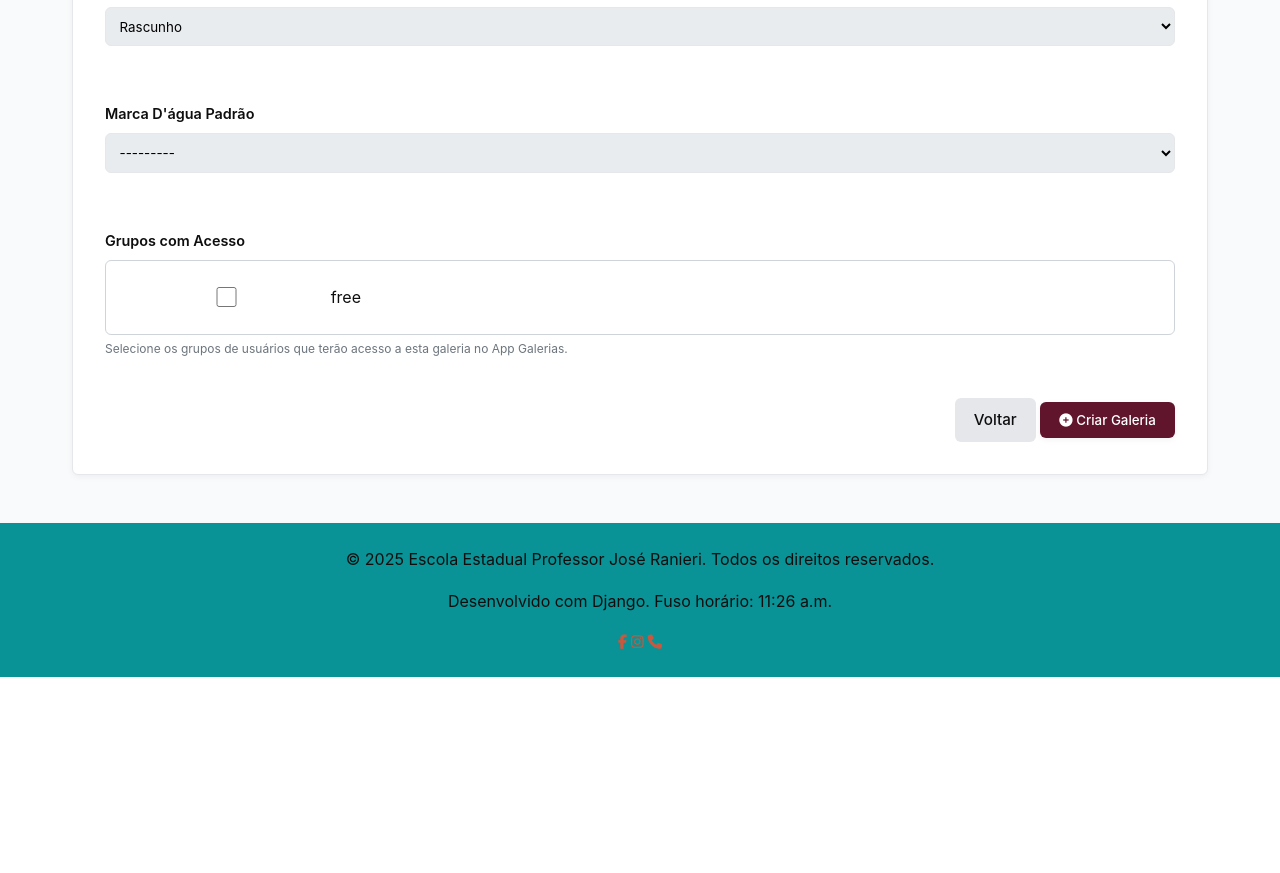
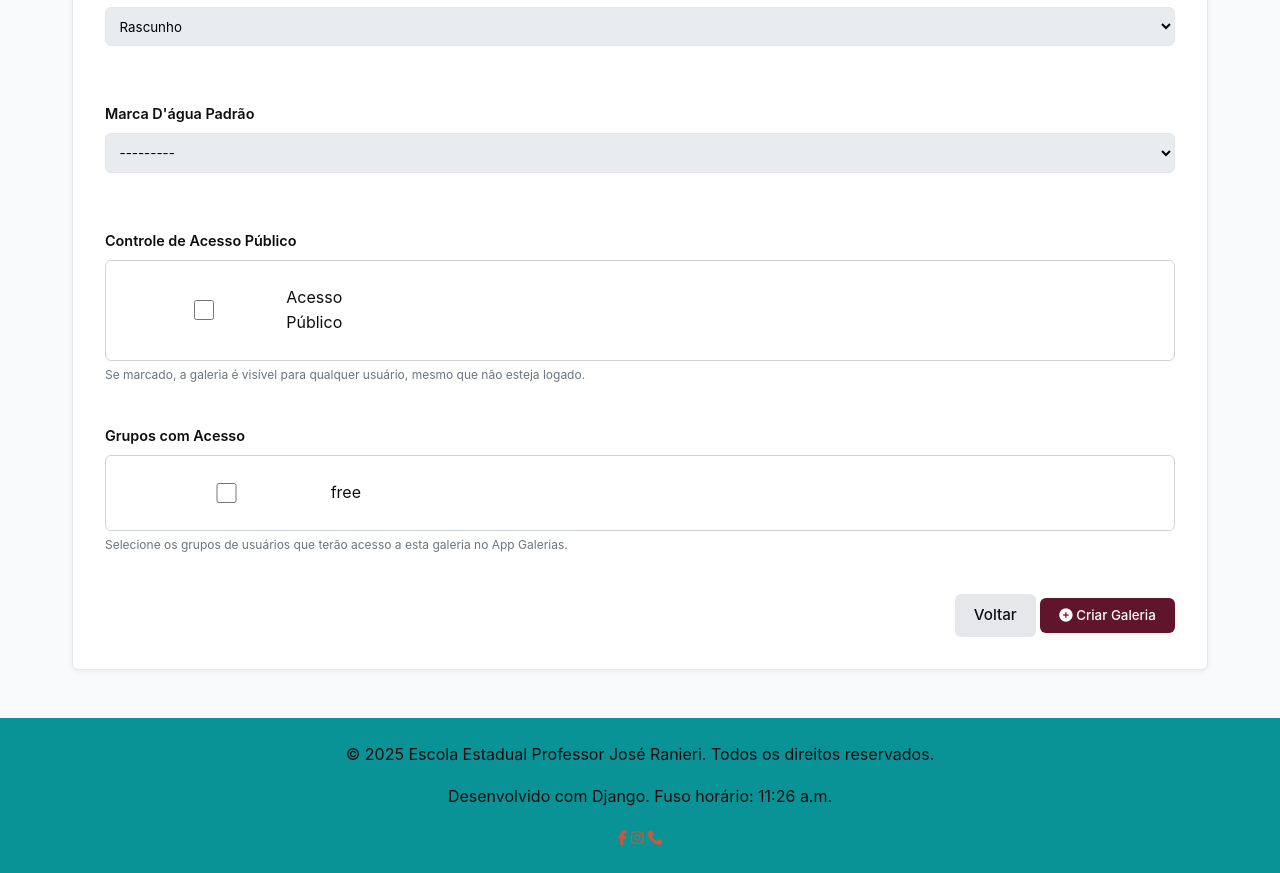
Before and after one commit to Guisbeghendev/ranieri2026, a Django app: page /repositorio-admin/galeria/criar/ in a window 1280 px wide. Shown: the part 1000-1873 px from the top of the page. Before the commit the page ends 1677 px from the top, so only its background shows below. Run offline with Django 5.2, Linux system fonts and the light colour scheme; the visitor is signed in with stand-in values (Sample User, id 1); data comes from the database, SQL or seed files in the repository; data that the repository does not hold is empty; parts of the project's set-up code (start-up, migrations or seed data) failed here and were passed over; some libraries are stand-ins or nearby versions.

Commit message:
app repositorio e S3 III

```diff
--- a/repositorio/forms.py
+++ b/repositorio/forms.py
@@ -49,8 +49,8 @@ class GaleriaForm(forms.ModelForm):
 
     class Meta:
         model = Galeria
-        # CAMPOS ATUALIZADOS: Adicionado 'data_do_evento'
-        fields = ['nome', 'data_do_evento', 'descricao', 'status', 'grupos_acesso', 'watermark_config']
+        # CORRIGIDO: Adicionado 'acesso_publico' aos campos
+        fields = ['nome', 'data_do_evento', 'descricao', 'status', 'acesso_publico', 'grupos_acesso', 'watermark_config']
 
         widgets = {
             # Novo widget para o campo DateField para melhor experiência do usuário
--- a/repositorio/models.py
+++ b/repositorio/models.py
@@ -170,6 +170,13 @@ class Galeria(models.Model):
         verbose_name='Fotógrafo'
     )
 
+    # NOVO CAMPO: Define se a galeria é pública
+    acesso_publico = models.BooleanField(
+        default=False,
+        verbose_name='Acesso Público',
+        help_text='Se marcado, a galeria é visível para qualquer usuário, mesmo que não esteja logado.'
+    )
+
     grupos_acesso = models.ManyToManyField(
         Grupo,
         related_name='galerias_acessiveis',
--- a/repositorio/templates/repositorio/criar_galeria.html
+++ b/repositorio/templates/repositorio/criar_galeria.html
@@ -98,6 +98,26 @@ Criar Nova Galeria
             {% endfor %}
         </div>
 
+        {# NOVO CAMPO: ACESSO PÚBLICO (Checkbox) - AJUSTADO PARA PADRÃO DE GRID #}
+        <div class="form-group mb-4">
+            <label class="form-label">Controle de Acesso Público</label>
+            {# Adiciona a mesma div container e lista para padronizar o estilo visual #}
+            <div class="access-groups-grid-container">
+                <ul>
+                    <li>
+                        <label class="form-label checkbox-label" for="{{ form.acesso_publico.id_for_label }}">
+                            {{ form.acesso_publico }}
+                            {{ form.acesso_publico.label }}
+                        </label>
+                    </li>
+                </ul>
+            </div>
+            <small class="form-help">{{ form.acesso_publico.help_text }}</small>
+            {% for error in form.acesso_publico.errors %}
+                <p class="form-error">{{ error }}</p>
+            {% endfor %}
+        </div>
+
         {# Grupos de Acesso (CheckboxSelectMultiple) - OTIMIZADO PARA GRID #}
         <div class="form-group mb-4">
             <label class="form-label">{{ form.grupos_acesso.label }}</label>
```
Also changed, not shown: repositorio/admin.py (+8 -6 lines), repositorio/migrations/0010_galeria_acesso_publico.py (added).
